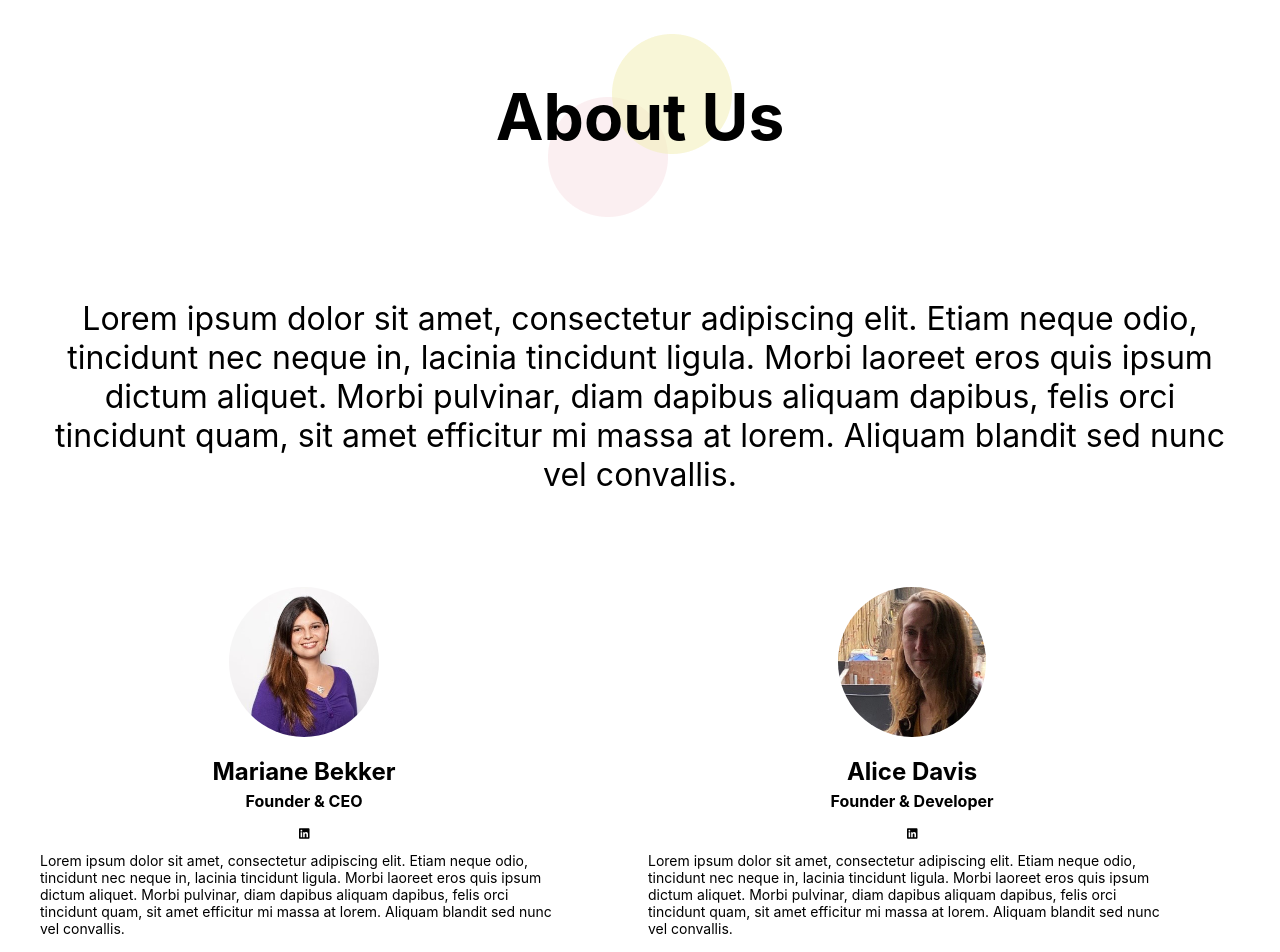
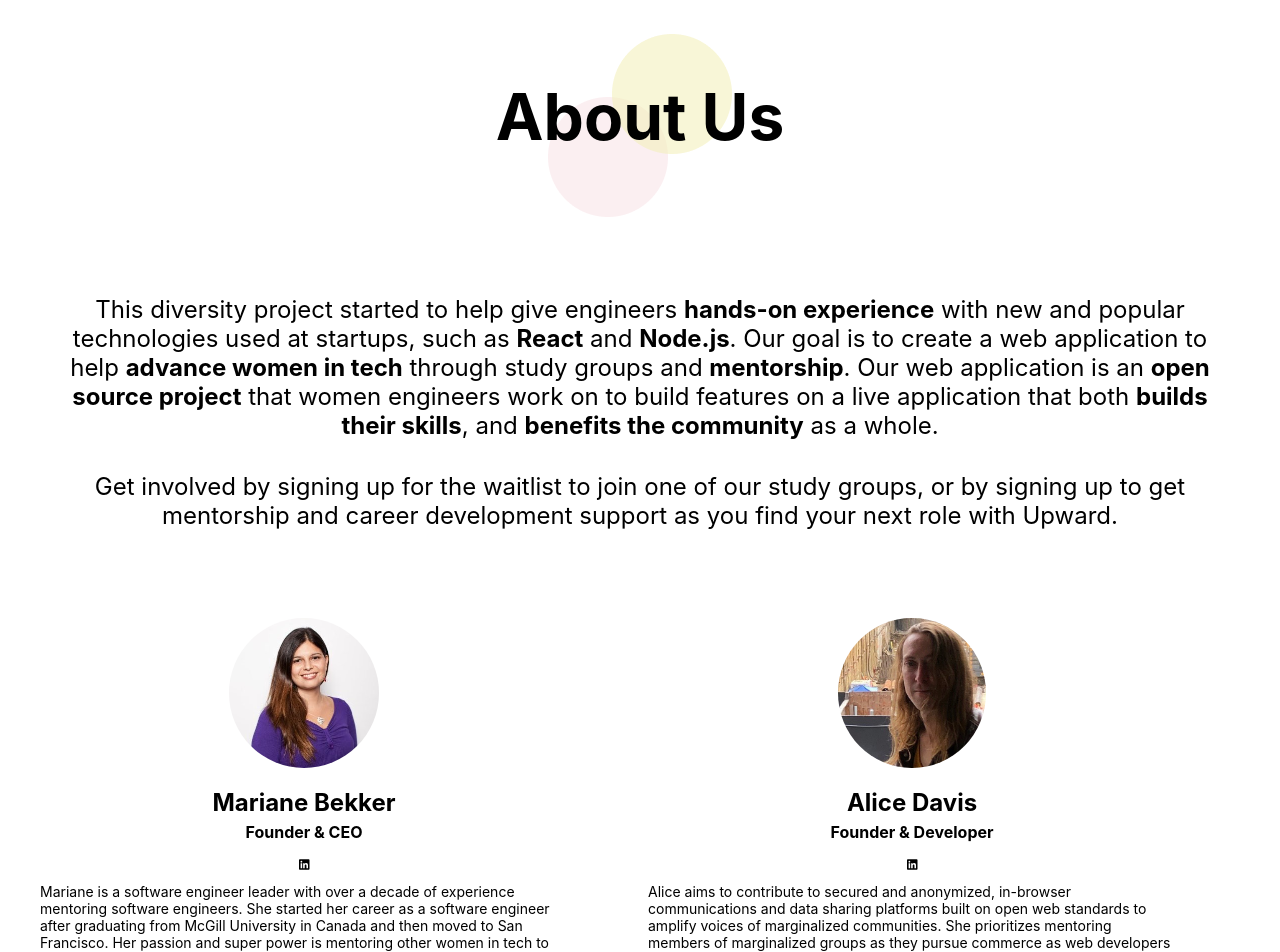
Before and after one commit to upward-dev/Upward, a Next.js app: page /about in a window 1280 px wide. Shown: the top 952 px of the page. Built offline with nearby package versions, Linux system fonts and the light colour scheme.

Commit message:
add real copy for About, add google form links to Home

```diff
--- a/pages/about.tsx
+++ b/pages/about.tsx
@@ -21,11 +21,19 @@ function About() {
         </div>
         <div className={styles.aboutDescription}>
           <p>
-            Lorem ipsum dolor sit amet, consectetur adipiscing elit. Etiam neque
-            odio, tincidunt nec neque in, lacinia tincidunt ligula. Morbi
-            laoreet eros quis ipsum dictum aliquet. Morbi pulvinar, diam dapibus
-            aliquam dapibus, felis orci tincidunt quam, sit amet efficitur mi
-            massa at lorem. Aliquam blandit sed nunc vel convallis.
+            This diversity project started to help give engineers{' '}
+            <b>hands-on experience</b> with new and popular technologies used at
+            startups, such as <b>React</b> and <b>Node.js</b>. Our goal is to
+            create a web application to help <b>advance women in tech</b>{' '}
+            through study groups and <b>mentorship</b>. Our web application is
+            an <b>open source project</b> that women engineers work on to build
+            features on a live application that both <b>builds their skills</b>,
+            and <b>benefits the community</b> as a whole.
+          </p>
+          <p>
+            Get involved by signing up for the waitlist to join one of our study
+            groups, or by signing up to get mentorship and career development
+            support as you find your next role with Upward.
           </p>
         </div>
         <div className={styles.people}>
@@ -35,13 +43,13 @@ function About() {
               image="/marianebekker.jpeg"
               role="Founder &amp; CEO"
               linkedin="https://www.linkedin.com/in/marianebekker/"
-              bio="Lorem ipsum dolor sit amet, consectetur adipiscing elit. Etiam neque odio, tincidunt nec neque in, lacinia tincidunt ligula. Morbi laoreet eros quis ipsum dictum aliquet. Morbi pulvinar, diam dapibus aliquam dapibus, felis orci tincidunt quam, sit amet efficitur mi massa at lorem. Aliquam blandit sed nunc vel convallis."></SpotlightCard>
+              bio="Mariane is a software engineer leader with over a decade of experience mentoring software engineers. She started her career as a software engineer after graduating from McGill University in Canada and then moved to San Francisco.  Her passion and super power is mentoring other women in tech to close the gender gap."></SpotlightCard>
             <SpotlightCard
               name="Alice Davis"
               role="Founder &amp; Developer"
               image="/alicedavis.jpg"
               linkedin="https://www.linkedin.com/in/diffalot/"
-              bio="Lorem ipsum dolor sit amet, consectetur adipiscing elit. Etiam neque odio, tincidunt nec neque in, lacinia tincidunt ligula. Morbi laoreet eros quis ipsum dictum aliquet. Morbi pulvinar, diam dapibus aliquam dapibus, felis orci tincidunt quam, sit amet efficitur mi massa at lorem. Aliquam blandit sed nunc vel convallis."></SpotlightCard>
+              bio="Alice aims to contribute to secured and anonymized, in-browser communications and data sharing platforms built on open web standards to amplify voices of marginalized communities. She prioritizes mentoring members of marginalized groups as they pursue commerce as web developers and entrepreneurs. She really likes making websites, native applications, and embedded devices that make people's lives easier and safer."></SpotlightCard>
           </div>
           <div className={styles.row}>
             <SpotlightCard
@@ -49,13 +57,13 @@ function About() {
               role="Founder &amp; Developer"
               image="/louiselehman.jpeg"
               linkedin="https://www.linkedin.com/in/louiselehman/"
-              bio="Lorem ipsum dolor sit amet, consectetur adipiscing elit. Etiam neque odio, tincidunt nec neque in, lacinia tincidunt ligula. Morbi laoreet eros quis ipsum dictum aliquet. Morbi pulvinar, diam dapibus aliquam dapibus, felis orci tincidunt quam, sit amet efficitur mi massa at lorem. Aliquam blandit sed nunc vel convallis."></SpotlightCard>
+              bio="Louise is a Full Stack Software Engineer in the health and wellness industry. She loves having the opportunity to work and interact with people across differing disciplines, including product, architecture, UX, copy, research, and AI/ML. She aspires to be a humble teacher, a trustworthy and helpful collaborator, a good listener, an analytical thinker, a good friend, and to be graceful amidst chaos."></SpotlightCard>
             <SpotlightCard
               name="Lexi Lewtan"
               role="Founder &amp; Product Vision"
               image="/lexilewtan.png"
               linkedin="https://www.linkedin.com/in/lexilewtan/"
-              bio="Lorem ipsum dolor sit amet, consectetur adipiscing elit. Etiam neque odio, tincidunt nec neque in, lacinia tincidunt ligula. Morbi laoreet eros quis ipsum dictum aliquet. Morbi pulvinar, diam dapibus aliquam dapibus, felis orci tincidunt quam, sit amet efficitur mi massa at lorem. Aliquam blandit sed nunc vel convallis."></SpotlightCard>
+              bio="Lexi is the Founder &amp; CEO at Centered, building the MasterClass of Mental Health. Her interests and experience are in cofounder or leadership Operations or Go-to-Market positions."></SpotlightCard>
           </div>
         </div>
       </div>
--- a/styles/Home.module.css
+++ b/styles/Home.module.css
@@ -149,7 +149,6 @@
 }
 
 .circle:hover,
-.circle:focus,
 .circle:active {
   color: black;
   background-color: primary-base;
@@ -167,17 +166,23 @@
 }
 
 .aboutDescription {
-  display: flex;
+  display: flex row;
   background-color: secondary-light;
   min-height: 300px;
 }
 
 .aboutDescription p {
-  font-size: 32px;
-  padding: 3rem;
+  font-size: 24px;
   text-align: center;
   height: 100%;
   margin: auto;
+  padding: 3rem;
+  padding-bottom: 2rem;
+}
+
+.aboutDescription p:last-of-type {
+  padding-top: 0;
+  padding-bottom: 3rem;
 }
 
 .people {
```
Also changed, not shown: pages/index.tsx (+21 -3 lines).
